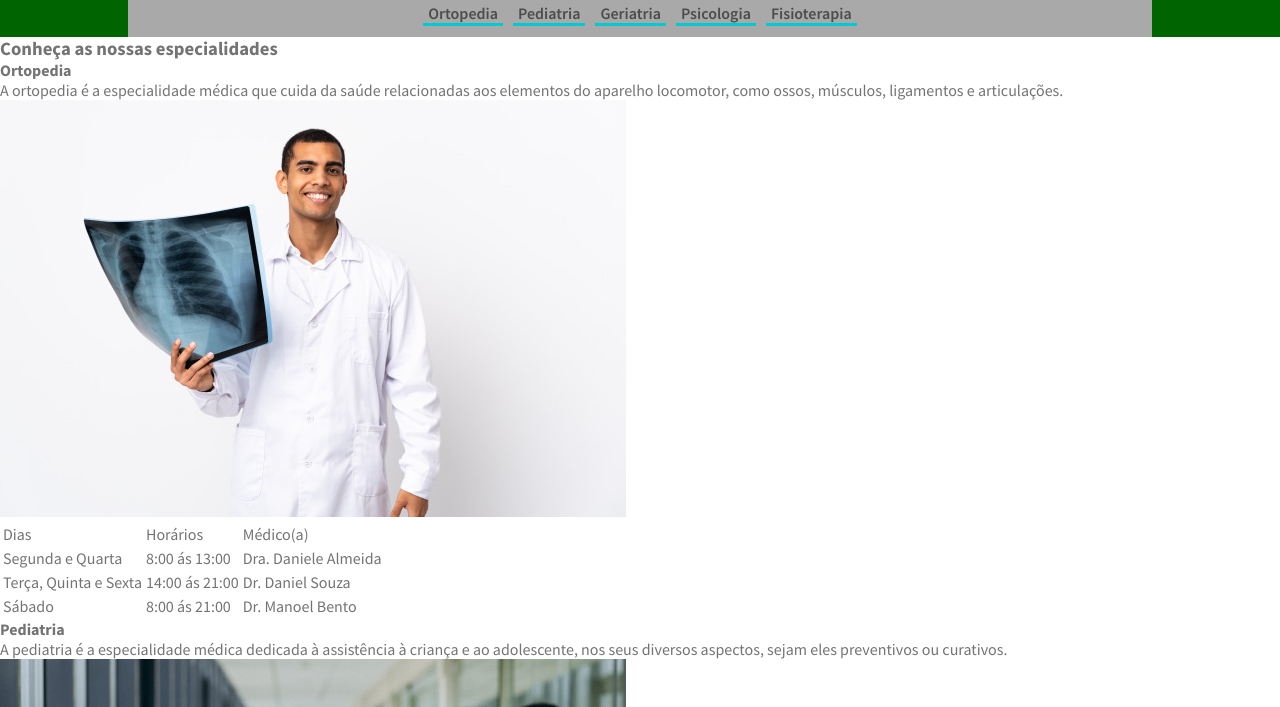
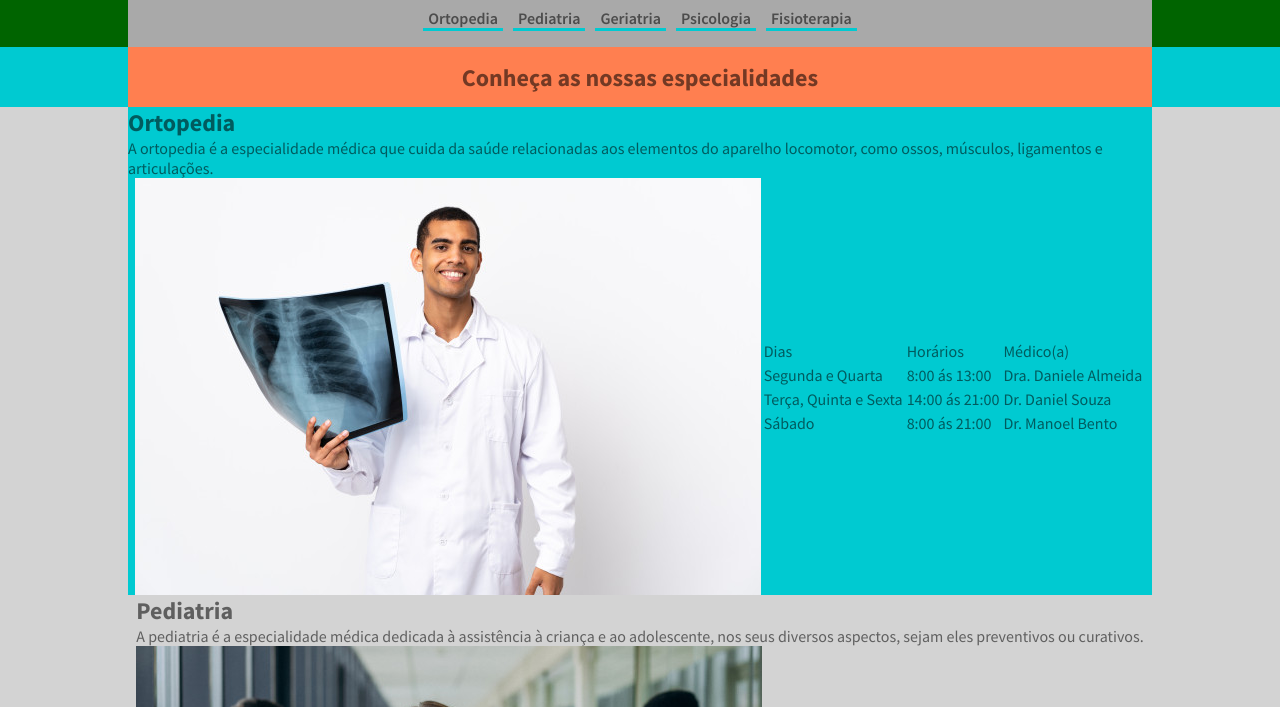
Before and after one commit to Daniellz8/Site-clinica, a plain HTML site: page especialidades.html in a window 1280 px wide. Shown: the part 93-800 px from the top of the page. Drawn offline with Linux system fonts and the light colour scheme.

Commit message:
Alterações no html e css da seção ortopedia

```diff
--- a/css/estilo-especilaidades.css
+++ b/css/estilo-especilaidades.css
@@ -62,7 +62,7 @@ header {
     align-items: center;
     flex-direction: column;
     width: 100%;
-    height: 50px;
+    height: 60px;
     background-color: darkgreen;
 }
 
@@ -71,7 +71,7 @@ header {
     justify-content: center;
     align-items: center;
     width: 1024px;
-    height: 50px;
+    height: 60px;
     background-color: darkgray;
 }
 
@@ -84,4 +84,45 @@ header {
     height: 28px;
 }
 
-/* Conheça nossas especialidades */
+/* titulo seção especialidades */
+
+.titulo-secao-especialidades {
+    display: flex;
+    justify-content: center;
+    align-items: center;
+    width: 100%;
+    height: 60px;
+    background-color: #00cad1;
+}
+
+.titulo-secao-especialidades h1 {
+    font-size: 24px;
+    font-weight: 700;
+    width: 1024px;
+    height: 60px;
+    display: flex;
+    justify-content: center;
+    align-items: center;
+    text-align: center;
+    background-color: coral;
+}
+
+/* Seção Ortopedia */
+
+.conteudo-da-pagina {
+    display: flex;
+    justify-content: center;
+    flex-direction: column;
+    align-items: center;
+    width: 100%;
+    background-color: lightgray;
+}
+
+.conheca-especialidades {
+    display: flex;
+    justify-content: center;
+    align-items: center;
+    flex-wrap: wrap;
+    width: 1024px;
+    background-color: #00cad1;
+}
--- a/especialidades.html
+++ b/especialidades.html
@@ -28,8 +28,7 @@
     </div>
   </header>
 
-  <main class="conteudo-da-pagina">
-    <section class="secao-um-navegacao">
+  <div class="secao-um-navegacao">
     <div class="links-secao-navegacao">
       <a href="#">Ortopedia</a>
       <a href="#">Pediatria</a>
@@ -37,14 +36,16 @@
       <a href="#">Psicologia</a>
       <a href="#">Fisioterapia</a>
     </div>
-    </section>
+  </div>
+
+  <div class="titulo-secao-especialidades">
+    <h1>Conheça as nossas especialidades</h1>
+  </div>
+
+  <main class="conteudo-da-pagina">
     <section class="conheca-especialidades">
-      <div class="titulo-secao-especialidades">
-        <h3>Conheça as nossas especialidades</h3>
-      </div>
-      <div class="secao-ortopedia">
       <div class="descricao-secao-especialidades">
-          <h4>Ortopedia</h4>
+        <h2>Ortopedia</h2>
         <p>A ortopedia é a especialidade médica que cuida da saúde relacionadas aos elementos do aparelho locomotor, como ossos, músculos, ligamentos e articulações.</p>
       </div>
       <img src="/assets/ortopedia.png"/>
@@ -74,11 +75,10 @@
           </tr>
         </tbody>
       </table>
-      </div>
     </section>
     <section class="secao-pediatria">
       <div>
-        <h4>Pediatria</h4>
+        <h2>Pediatria</h2>
         <p>A pediatria é a especialidade médica dedicada à assistência à criança e ao adolescente, nos seus diversos aspectos, sejam eles preventivos ou curativos.</p>
       </div>
       <div>
@@ -113,7 +113,7 @@
     </section>
     <section class="secao-geriatria">
       <div>
-        <h4>Geriatria</h4>
+        <h2>Geriatria</h2>
         <p>Medicina geriátrica ou geriatria é o ramo da medicina que foca o estudo, a prevenção e o tratamento de doenças e da incapacidade em idades avançadas.</p>
       </div>
       <div>
@@ -153,7 +153,7 @@
     </section>
     <section class="secao-psicologia">
       <div>
-        <h4>Psicologia</h4>
+        <h2>Psicologia</h2>
         <p>Psicologia é a especialidade médica que trata da mente, do estudo e análise de seus processos e comportamento de indivíduos e grupos humanos em diferentes situações.</p>
       </div>
       <div>
@@ -188,7 +188,7 @@
     </section>
     <section class="secao-fisioterapia">
       <div>
-        <h4>Fisioterapia</h4>
+        <h2>Fisioterapia</h2>
         <p>Fisioterapia é uma ciência da saúde aplicada ao estudo, diagnóstico, prevenção e tratamento de disfunções cinéticas funcionais de órgãos e sistemas.</p>
       </div>
       <div>
```
Lines whose indentation alone changed are shown as unchanged.
